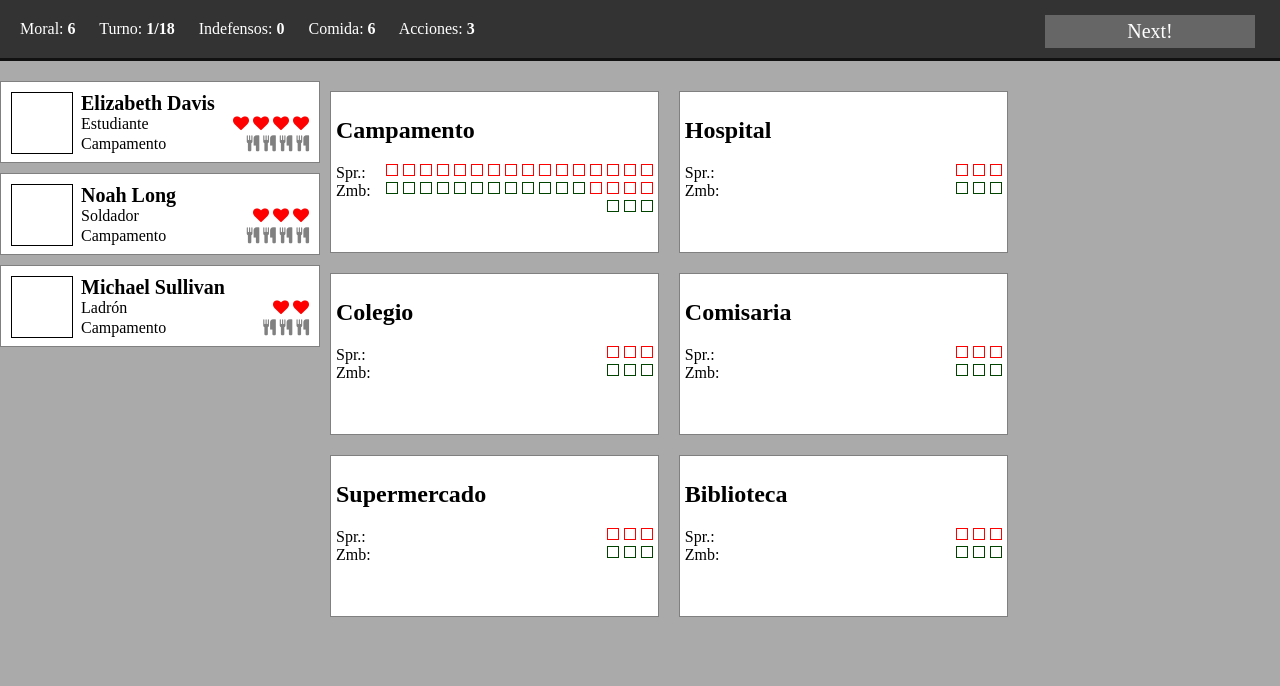
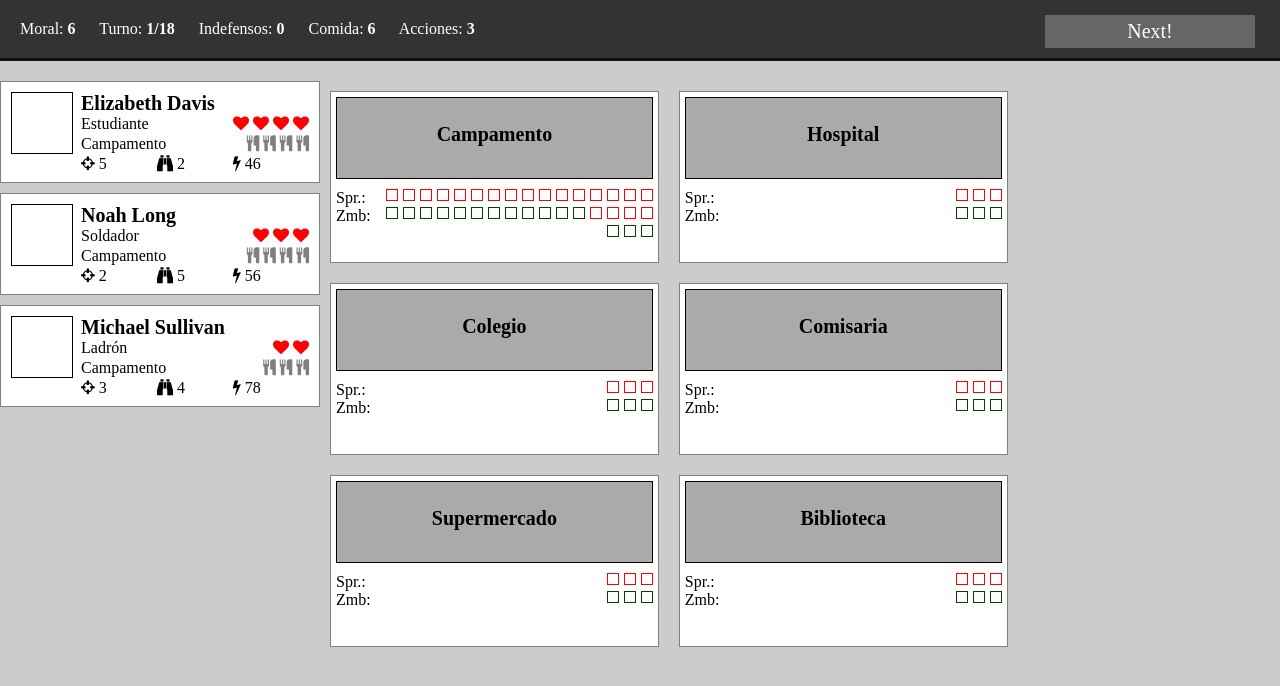
Before and after one commit to AritzPozo/zombiegame, a plain HTML site: page index.html in a window 1280 px wide. Drawn offline with Linux system fonts and the light colour scheme.

Commit message:
Cambios generales

```diff
--- a/css/main.css
+++ b/css/main.css
@@ -1,5 +1,5 @@
 body{
-    background:#AAAAAA;
+    background:#CCCCCC;
     padding:0px;
     margin:0px;
 }
@@ -10,9 +10,10 @@ body{
     width:33%;
     float:left;
     margin:10px;
-    height:150px;
+    height:160px;
     background-color:white
 }
+
 #datosGame{
     background-color:#333333;
     border-bottom:3px solid #111111;
@@ -31,7 +32,7 @@ body{
     padding:10px;
     margin-bottom:10px;
     border:1px solid grey;
-    height:60px;
+    height:80px;
     background-color:white;
     cursor:pointer;
 }
@@ -104,3 +105,23 @@ body{
     height:80px;
     margin-bottom:10px;
 }
+.localizacionimg{
+    height:80px;
+    border:1px solid black;
+    background-color: #AAAAAA;
+    margin-bottom:10px;
+}
+.localizacionimg div{
+    font-size:20px;
+    text-align: center;
+    padding:25px;
+    font-weight: bold;
+}
+.pjatributos{
+    height:20px;
+    margin-left:70px;
+}
+.tercio{
+    float:left;
+    width:33.3%;
+}
--- a/js/engine.js
+++ b/js/engine.js
@@ -95,9 +95,9 @@ var game={
 
 	},
 	selectPj: function(selectPj){
-		console.log("PJ ACTUAL: Superviviente n"+selectPj)
+		console.log("PJ ACTUAL: "+game.supervivientes[selectPj].nombre)
         game.pjAct=selectPj;
-        $("#selpj"+selectPj).css("border","1px solid black");
+        $(".pjbox").css("border","1px solid black");
         $("#selpj"+selectPj).css("border-left","5px solid red");
 		superviviente.setpj(game.supervivientes[selectPj]);
 	}
--- a/js/localizacion.js
+++ b/js/localizacion.js
@@ -57,7 +57,7 @@ var localizacion={
                 hz+="<div class='huechz huechzl'>z</div>";
                     x++;
             }
-            locaDesk="<div class='locabox' onclick='superviviente.mover("+(li)+")'><h2>"+game.listaLocalizaciones[li].nombre+"</h2>"+
+            locaDesk="<div class='locabox' onclick='superviviente.mover("+(li)+")'><div class='localizacionimg'><div>"+game.listaLocalizaciones[li].nombre+"</div></div>"+
             "Spr.:"+hs+"<br/>"+
             "Zmb:"+hz+
             "</div>"
--- a/js/superviviente.js
+++ b/js/superviviente.js
@@ -29,9 +29,9 @@ var superviviente={
         var randsName = surnames[Math.floor(Math.random() * surnames.length)];
         superviviente.profesion= profesiones[Math.floor(Math.random() * profesiones.length)];
         superviviente.nombre=randName+" "+randsName.toLowerCase();
-        superviviente.busqueda=Math.round(Math.random()*2)+5;
-        superviviente.ataque=6-superviviente.busqueda;
-        superviviente.liderazgo=Math.round(Math.random()*20)+60;
+        superviviente.busqueda=Math.round(Math.random()*5)+1;
+        superviviente.ataque=7-superviviente.busqueda;
+        superviviente.liderazgo=Math.round(Math.random()*60)+20;
 
         superviviente.vidaTot=Math.round(Math.random()*3)+2;
         superviviente.hambre=Math.round(Math.random()*3)+2;
@@ -63,9 +63,9 @@ var superviviente={
     mover: function(posNueva){
 
         posMoverse=Math.floor(Math.random() * 20) + 1;
-        if(posMoverse<12){
+        if(posMoverse<=14){
             todoOk=1;
-        }else if(posMoverse<18){
+        }else if(posMoverse<=19){
             todoOk=2;
         }else{
             todoOk=0;
@@ -85,9 +85,9 @@ var superviviente={
                 if(antPos==-1){
                     console.log(antPos);
 
-                    console.log("La nueva posicion del pj es: "+game.listaLocalizaciones[posNueva].nombre);
+                    console.log(game.supervivientes[game.pjAct].nombre+" se ha movido a "+game.listaLocalizaciones[posNueva].nombre);
                     if(todoOk==2){
-                        console.log("Ha sido mordido y ha recibido un punto de daño.");
+                        console.log(game.supervivientes[game.pjAct].nombre+" ha sido mordido y ha recibido un punto de daño.");
                     }
                 }else{
                     newar=[];
@@ -99,9 +99,9 @@ var superviviente={
                         }
                     }
                     game.listaLocalizaciones[antPos]['huecosSupervivientesOcupados']=newar;
-                    console.log("El personaje se ha movido de "+game.listaLocalizaciones[antPos].nombre+" a "+game.listaLocalizaciones[posNueva].nombre);
+                    console.log(game.supervivientes[game.pjAct].nombre+" se ha movido de "+game.listaLocalizaciones[antPos].nombre+" a "+game.listaLocalizaciones[posNueva].nombre);
                     if(todoOk==2){
-                        console.log("Ha sido mordido y ha recibido un punto de daño.");
+                        console.log(game.supervivientes[game.pjAct].nombre+" ha sido mordido y ha recibido un punto de daño.");
                     }
 
                 }
@@ -113,7 +113,7 @@ var superviviente={
                 newar.push(game.pjAct)
                 game.listaLocalizaciones[posNueva]['huecosSupervivientesOcupados']=newar;
                 game.supervivientes[game.pjAct]['posicion']=posNueva;
-                if(todoOk==11){
+                if(todoOk==1){
                     todoOk=1;
                     console.log()
                 }else if(todoOk==2){
@@ -272,7 +272,17 @@ var superviviente={
             }
             jcnt=jcnt+"</div></div>"+
             "</div>"+
-            "</div>";
+            "<div class='pjatributos'>"+
+            "<div class='tercio'>"+
+            '<i class="fa fa-crosshairs" aria-hidden="true"></i> '+game.supervivientes[sz].ataque+
+            "</div>"+
+            "<div class='tercio'>"+
+            '<i class="fa fa-binoculars" aria-hidden="true"></i> '+game.supervivientes[sz].busqueda+
+            "</div>"+
+            "<div class='tercio'>"+
+            '<i class="fa fa-bolt" aria-hidden="true"></i> '+game.supervivientes[sz].liderazgo+
+            "</div>"+
+            "</div></div>";
             $("#columnaPj").append(jcnt);
         }
         game.selectPj(game.pjAct);
```
